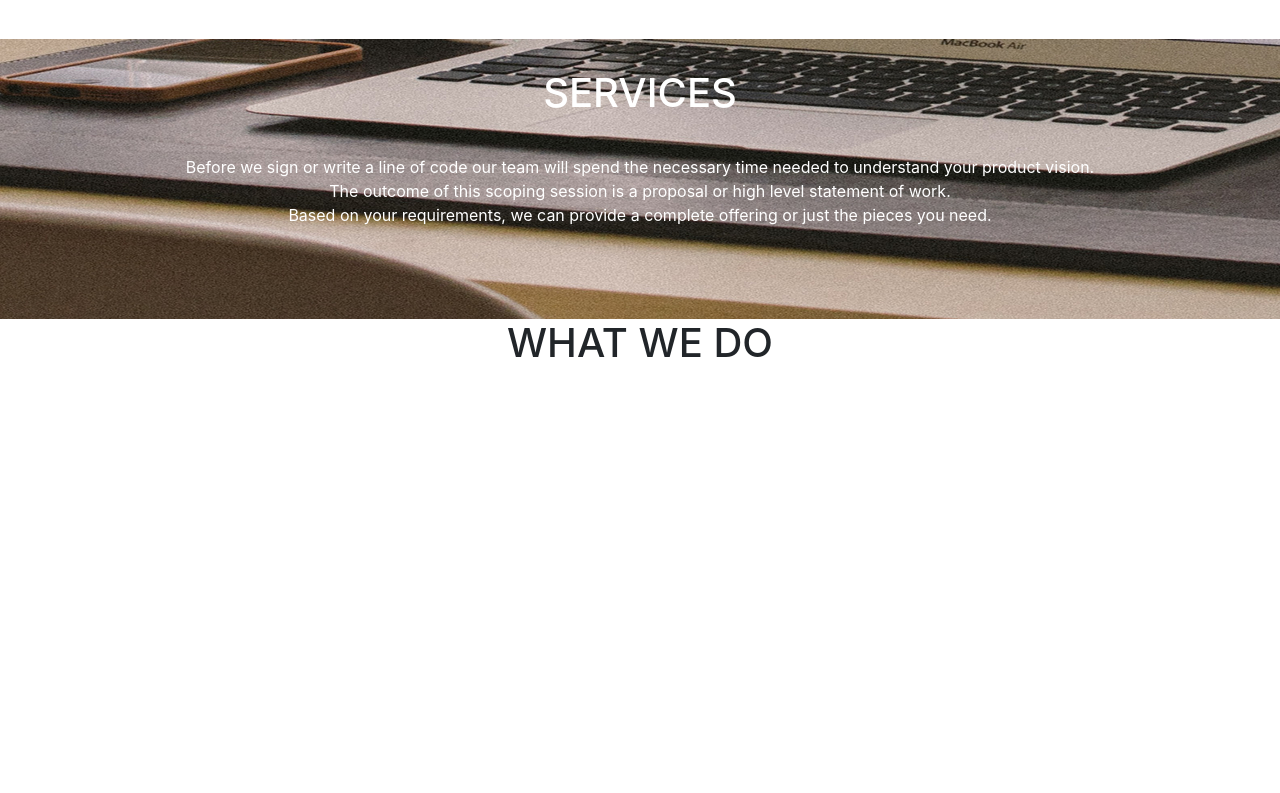
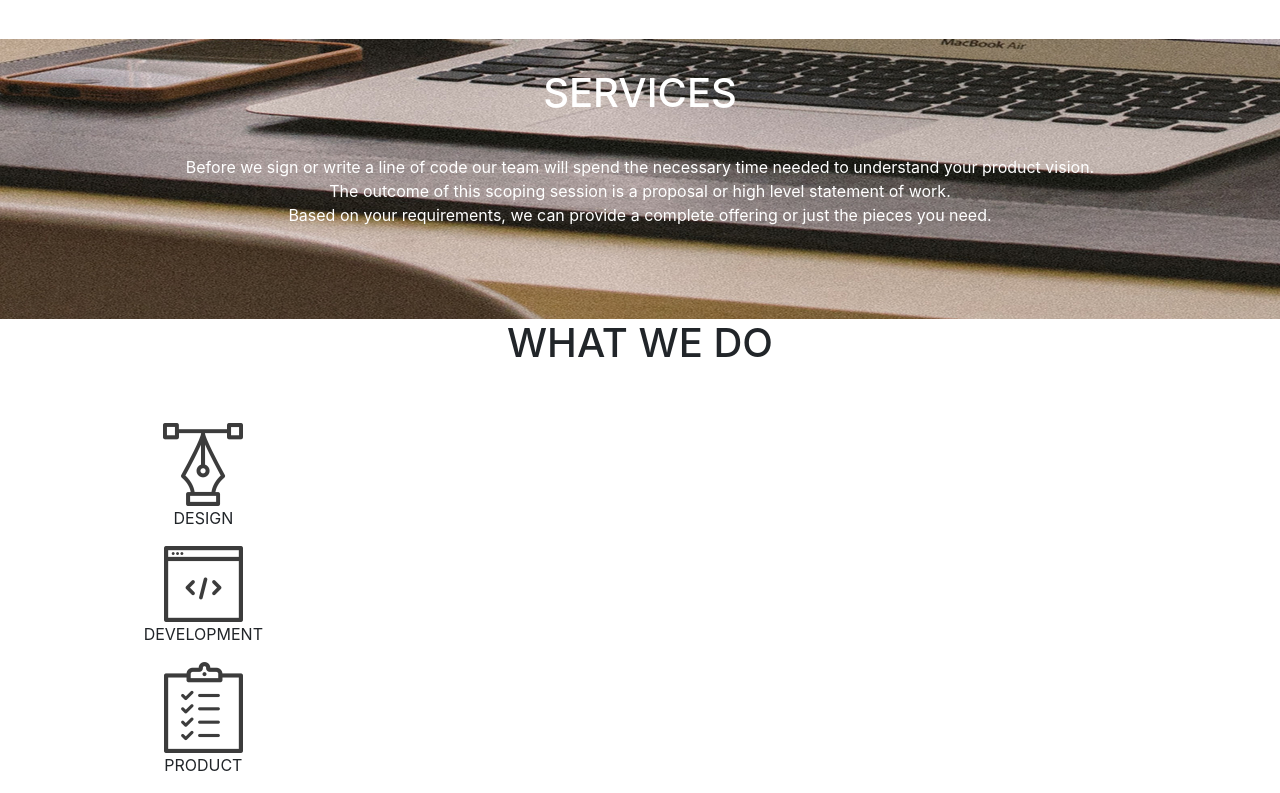
Before and after one commit to Steve664/Delani-studio, a plain HTML site: page index.html in a window 1280 px wide. Shown: the part 941-1734 px from the top of the page. Before the commit the page ends 1364 px from the top, so only its background shows below. Drawn offline with nearby package versions, Linux system fonts and the light colour scheme.

Commit message:
changed the divs in what we do to figure tags

```diff
--- a/index.html
+++ b/index.html
@@ -64,6 +64,23 @@
                 <h1 class="b-text">WHAT WE DO</h1>
                 <br>
                 <br>
+                <div class="row">
+                    <div class="col-md-4">
+                        <figure>
+                            <img src="/assets/services_icons/design_icon.png" alt="Design icon" >
+                            <figcaption>DESIGN</figcaption>
+                        </figure>
+                        <figure>
+                            <img src="/assets/services_icons/dev_icon.png" alt="Design icon" >
+                            <figcaption>DEVELOPMENT</figcaption>
+                        </figure>
+                        <figure>
+                            <img src="/assets/services_icons/product_icon.png" alt="Design icon" >
+                            <figcaption>PRODUCT</figcaption>
+                        </figure>
+
+                    </div>
+                </div>
 
             </div>
         </body>
```
